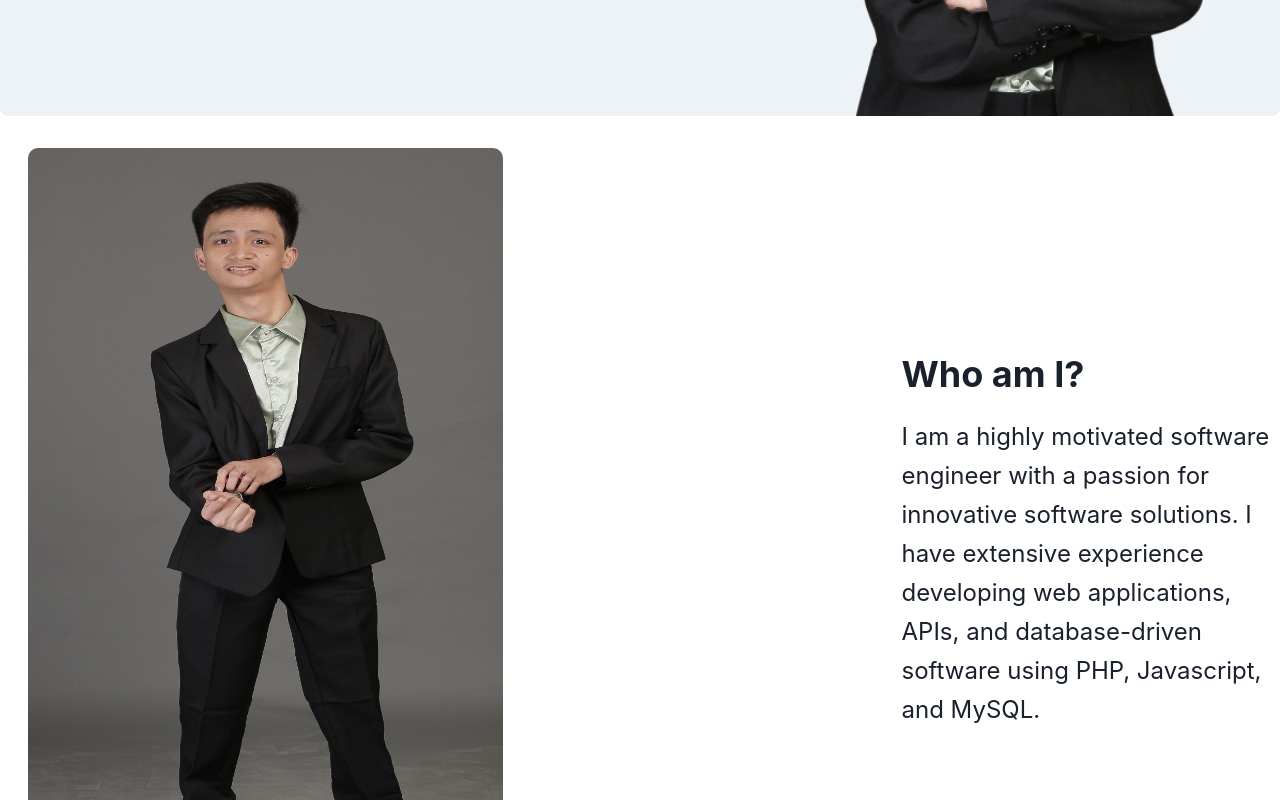
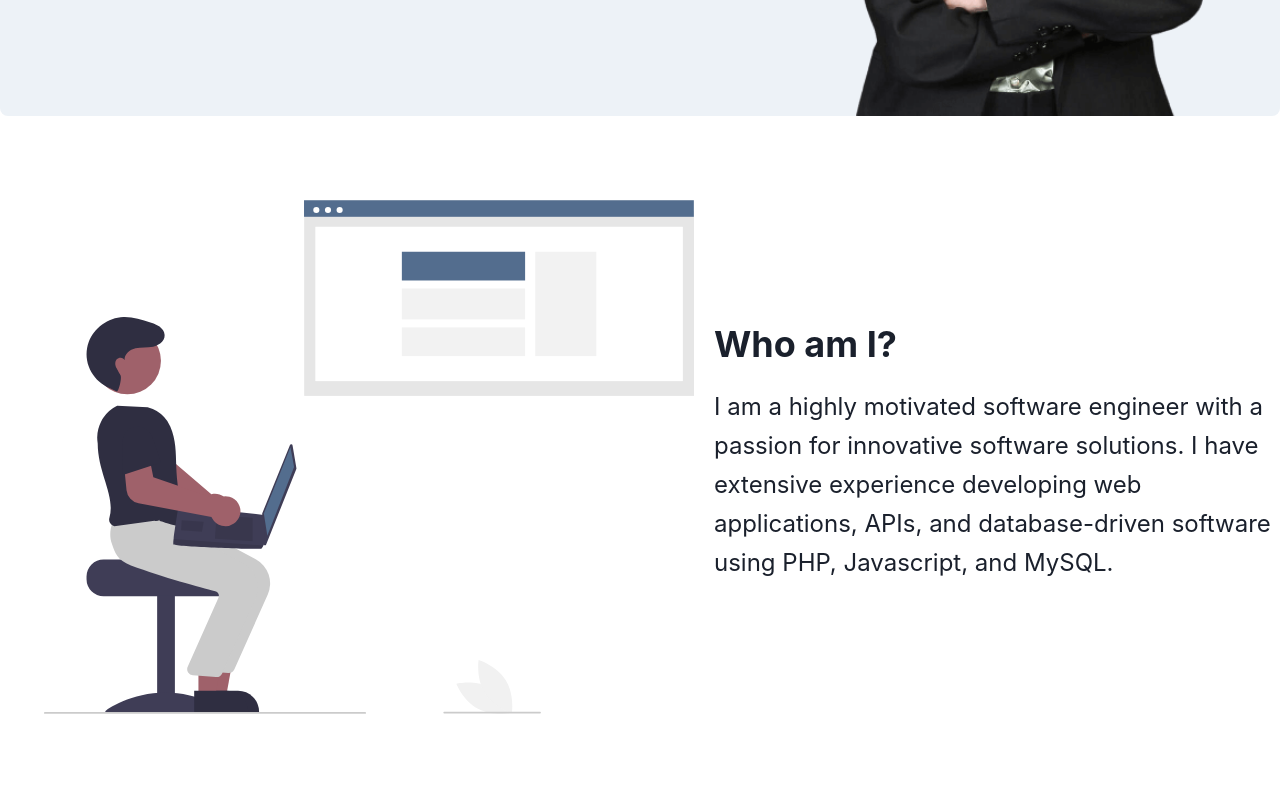
Before and after one commit to elmonickcool/my_portfolio, a Next.js app: page / in a window 1280 px wide. Shown: the part 600-1400 px from the top of the page. Built offline with nearby package versions, Linux system fonts and the light colour scheme.

Commit message:
renew overview

```diff
--- a/src/components/sections/Overview.jsx
+++ b/src/components/sections/Overview.jsx
@@ -1,4 +1,4 @@
-import { Text, Box, Image, Spacer, useBreakpointValue } from "@chakra-ui/react";
+import { Text, Box, Image, useBreakpointValue, Spacer } from "@chakra-ui/react";
 
 const Overview = () => {
   const showImage = useBreakpointValue({ base: false, md: true });
@@ -6,25 +6,23 @@ const Overview = () => {
   const align = useBreakpointValue({ base: "center", md: "stretch" });
 
   return (
-    <Box display="flex" flexDirection={flexDir} align={align} mt={8} ms={7}>
+    <Box display="flex" flexDirection={flexDir} align={align} mt={4} ms={7}>
       {showImage && (
-        <Box mt={[4, null, 0]} mr={[0, null, 5]}>
+        <Box mt={[4, null, 0]} ml={[0, null, 4]} mb={-4}>
           <Image
-            src="overview_elmo.jpg"
-            borderRadius={10}
-            width={475}
-            height={780}
+            src="/web_dev.svg"
+            boxSize='650px'
             alt="overview photos"
           />
         </Box>
       )}
-      <Spacer />
+      <Box as="span" w="20px"></Box>
       <Box
         display="flex"
         flexDirection="column"
         flex={1}
         justifyContent="center"
-        my={[3, null, 0]}
+        my={2}
       >
         <Text fontSize={["3xl", "4xl"]} fontWeight="bold" mb={4}>
           Who am I?
@@ -35,6 +33,7 @@ const Overview = () => {
           database-driven software using PHP, Javascript, and MySQL.
         </Text>
       </Box>
+
     </Box>
   );
 };
```
Also changed, not shown: public/Web_Dev.svg (added), public/overview_elmo.JPG.
